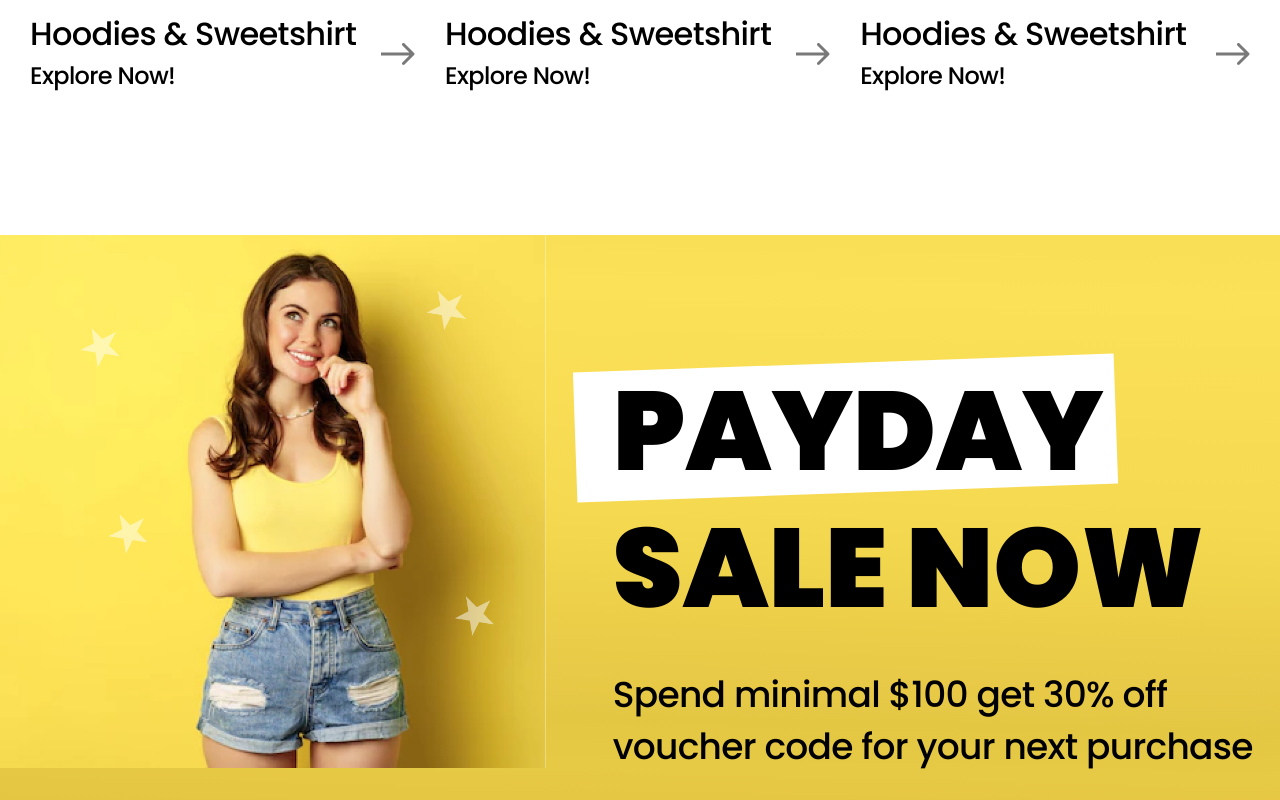
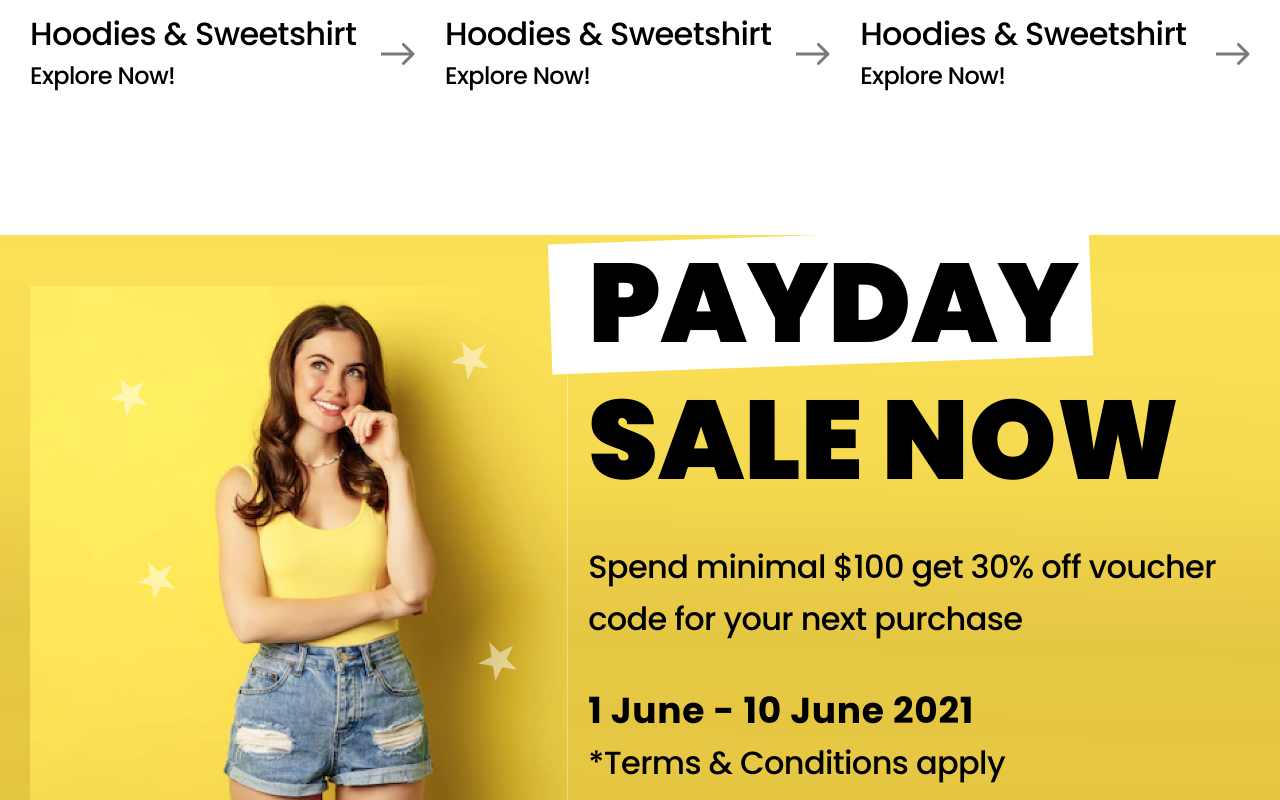
Before and after one commit to Nino5982/fashion-react, a React (Create React App) app: page / in a window 1280 px wide. Shown: the part 2000-2800 px from the top of the page. Built offline with nearby package versions, Linux system fonts and the light colour scheme.

Commit message:
feat: refactor promo & sale sections into reusable layout component – created shared section component for promo, sale, and similar layouts – added generic styles for layout customization

```diff
--- a/src/App.js
+++ b/src/App.js
@@ -2,10 +2,12 @@ import Arrivals from "./components/arrivals/Arrivals";
 import Brands from "./components/brands/Brands";
 import Header from "./components/header/Header";
 import Promo from "./components/promo/Promo";
+import GenericSection from "./components/genericSection/GenericSection";
 import Sale from "./components/sale/Sale";
 
 import mainPromoImage from "./img/images/header-img.jpg";
 import PromoImage2 from "./img/images/promo-img.jpg";
+import vouchers from "./img/images/vouchers-img.png";
 import cardImg1 from "./img/categories/cat-01.jpg";
 import cardImg2 from "./img/categories/cat-02.jpg";
 import cardImg3 from "./img/categories/cat-03.jpg";
@@ -13,12 +15,13 @@ import cardImg3 from "./img/categories/cat-03.jpg";
 import cardImg4 from "./img/images/promo-01.jpg";
 import cardImg5 from "./img/images/promo-02.jpg";
 
-
 function App() {
   return (
     <div className="App">
       <Header />
-      <Promo promoImg={mainPromoImage}></Promo>
+      <GenericSection promoImg={mainPromoImage} sectionName="promo">
+        <Promo></Promo>
+      </GenericSection>
       <Brands />
       <Arrivals
         cards={[
@@ -27,13 +30,19 @@ function App() {
           { title: "Hoodies & Sweetshirt", image: cardImg3 },
         ]}
       />
-      <Sale saleImg={PromoImage2} />
+      <GenericSection promoImg={PromoImage2} sectionName="sale" reverse>
+        <Sale />
+      </GenericSection>
+
       <Arrivals
         cards={[
           { title: "Trending on instagram", image: cardImg4 },
           { title: "All Under $40", image: cardImg5 },
         ]}
       />
+      <GenericSection promoImg={vouchers} sectionName="voucher">
+        <Promo></Promo>
+      </GenericSection>
     </div>
   );
 }
--- /dev/null
+++ b/src/components/genericSection/GenericSection.jsx
@@ -0,0 +1,23 @@
+import "./genericSection.css";
+
+export default function GenericSection({
+  sectionName,
+  promoImg,
+  reverse,
+  children,
+}) {
+  return (
+    <section className={sectionName}>
+      <div className="container">
+        {/* <div className={`promo__content ${reverse ? "reverse" : ""}`}> */}
+
+        <div className={`section__content ${reverse && "reverse"}`}>
+          {children}
+          <div className={`${sectionName}__img`}>
+            <img src={promoImg} alt={`${sectionName}-images`} />
+          </div>
+        </div>
+      </div>
+    </section>
+  );
+}
--- /dev/null
+++ b/src/components/genericSection/genericSection.css
@@ -0,0 +1,27 @@
+.section__content {
+    display: flex;
+    gap: 20px;
+}
+
+.reverse {
+    flex-direction: row-reverse;
+}
+
+.promo .section__content {
+    border-radius: 59px;
+    background-color: #F4F6F5;
+    padding-left: 120px;
+    padding-top: 68px;
+    margin-bottom: 63px;
+}
+
+.sale {
+
+    margin-bottom: 190px;
+    background: linear-gradient(1.32deg, #E0C340 0.13%, #DFC23E 3.97%, #E1C441 7.2%, #E3C743 10.13%, #E4C542 12.98%, #E6C744 15.99%, #E7C845 19.52%, #E5C643 23.96%, #E6C945 30.43%, #E3C743 36.49%, #E9CA48 42.49%, #EDCE49 49.35%, #F0D44C 55.42%, #F4D84F 61.43%, #F6DA52 65.74%, #F7DB53 72.23%, #F9DD55 77.43%, #F9DF56 83.84%, #FAE157 91.52%, #F9DF56 97.87%);
+}
+
+.sale .section__content {
+    align-items: center;
+    justify-content: space-between;
+}
--- a/src/components/promo/Promo.jsx
+++ b/src/components/promo/Promo.jsx
@@ -1,10 +1,7 @@
 import "./promo.css";
 
-export default function Promo({ promoImg }) {
+export default function Promo({}) {
   return (
-    <section className="promo">
-      <div className="container">
-        <div className="promo__content">
     <div className="promo__text">
       <h1 className="promo__title">
         <span className="highlight">LET’S</span>
@@ -21,11 +18,5 @@ export default function Promo({ promoImg }) {
         </a>
       </div>
     </div>
-          <div className="promo__img">
-            <img src={promoImg} alt="promo-images" />
-          </div>
-        </div>
-      </div>
-    </section>
   );
 }
--- a/src/components/promo/promo.css
+++ b/src/components/promo/promo.css
@@ -3,7 +3,7 @@
     background-color: #F4F6F5;
     display: flex;
     padding-left: 120px;
-    padding-top: 68px;
+    padding-top: 77px;
     margin-bottom: 63px;
 }
 
--- a/src/components/sale/Sale.jsx
+++ b/src/components/sale/Sale.jsx
@@ -1,9 +1,7 @@
 import "./sale.css";
 
-export default function Sale({ saleImg }) {
+export default function Sale({}) {
   return (
-    <section className="sale">
-      <div className="sale__content">
     <div className="sale__text">
       <h1 className="sale__title">
         <span className="highlight">PAYDAY</span>
@@ -21,10 +19,5 @@ export default function Sale({ saleImg }) {
         </a>
       </div>
     </div>
-        <div className="sale__img">
-          <img src={saleImg} alt="sale-images" />
-        </div>
-      </div>
-    </section>
   );
 }
--- a/src/components/sale/sale.css
+++ b/src/components/sale/sale.css
@@ -1,27 +1,6 @@
-.sale {
-    /* position: relative; */
-    max-width: 1920px;
+.sale__text {
+    max-width: 666px;
     width: 100%;
-    margin: 0 auto;
-    margin-bottom: 190px;
-
-    background: linear-gradient(1.32deg, #E0C340 0.13%, #DFC23E 3.97%, #E1C441 7.2%, #E3C743 10.13%, #E4C542 12.98%, #E6C744 15.99%, #E7C845 19.52%, #E5C643 23.96%, #E6C945 30.43%, #E3C743 36.49%, #E9CA48 42.49%, #EDCE49 49.35%, #F0D44C 55.42%, #F4D84F 61.43%, #F6DA52 65.74%, #F7DB53 72.23%, #F9DD55 77.43%, #F9DF56 83.84%, #FAE157 91.52%, #F9DF56 97.87%);
-}
-
-.sale__content {
-    display: flex;
-    align-items: stretch;
-    justify-content: space-between;
-    flex-direction: row-reverse;
-}
-
-
-.sale__text {
-    max-width: 932px;
-    width: 100%;
-    padding-top: 128px;
-    padding-left: 67px;
-    /* position: absolute; */
 }
 
 
@@ -54,7 +33,7 @@
 
 .sale__desc {
     font-weight: 500;
-    font-size: 36px;
+    font-size: 32px;
     line-height: 52px;
     letter-spacing: -0.02em;
     margin-bottom: 40px;
```
Also changed, not shown: src/components/voucher/Voucher.jsx (added, +19 -0 lines), src/components/voucher/voucher.css (added). Lines whose indentation alone changed are shown as unchanged.
